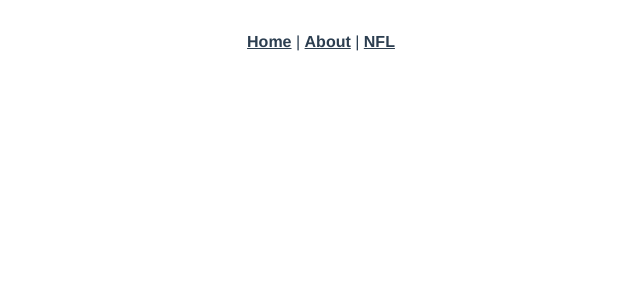
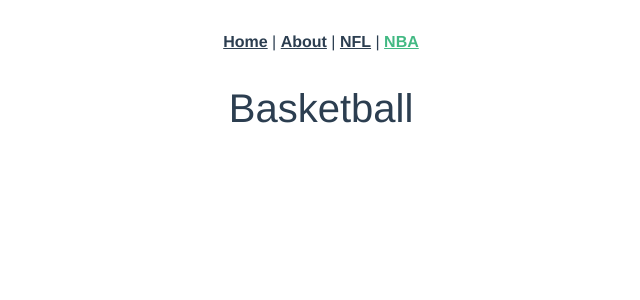
Before and after one commit to eddanieles/sports-scraper, a Vue app: page /#/basketball in a window 1280 px wide. Shown: the top 300 px of the page, without its empty margins (319-959 px from the left). Built offline with nearby package versions, Linux system fonts and the light colour scheme.

Commit message:
basketball route

```diff
--- a/src/App.vue
+++ b/src/App.vue
@@ -3,7 +3,8 @@
     <div id="nav">
       <router-link to="/">Home</router-link> |
       <router-link to="/about">About</router-link> |
-      <router-link to="/football">NFL</router-link>
+      <router-link to="/football">NFL</router-link> |
+      <router-link to="/basketball">NBA</router-link>
     </div>
     <router-view/>
   </div>
--- a/src/router/index.js
+++ b/src/router/index.js
@@ -2,6 +2,7 @@ import Vue from 'vue'
 import VueRouter from 'vue-router'
 import Home from '../views/Home.vue'
 import Football from '../views/Football.vue'
+import Basketball from '../views/Basketball'
 
 Vue.use(VueRouter)
 
@@ -23,6 +24,11 @@ const routes = [
     path: '/football',
     name: 'Football',
     component: Football
+  },
+  {
+    path: '/basketball',
+    name: 'Basketball',
+    component: Basketball
   }
 ]
 
--- /dev/null
+++ b/src/views/Basketball.vue
@@ -0,0 +1,15 @@
+<template>
+  <div>
+      <h1>Basketball</h1>
+  </div>
+</template>
+
+<script>
+export default {
+
+}
+</script>
+
+<style>
+
+</style>
```
